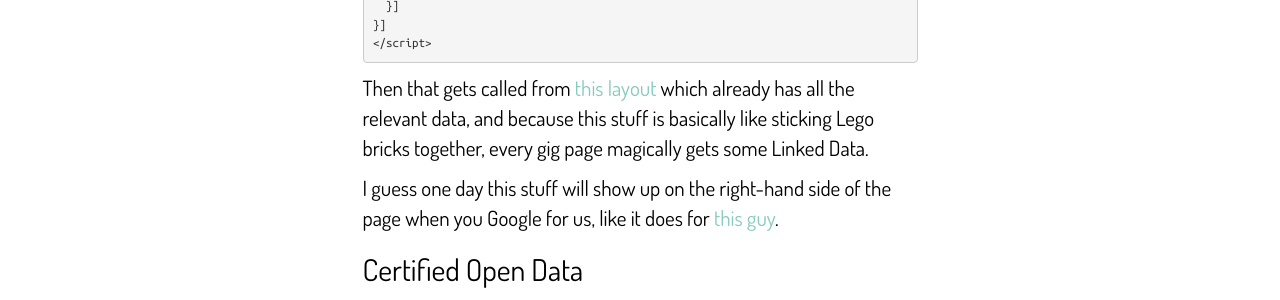
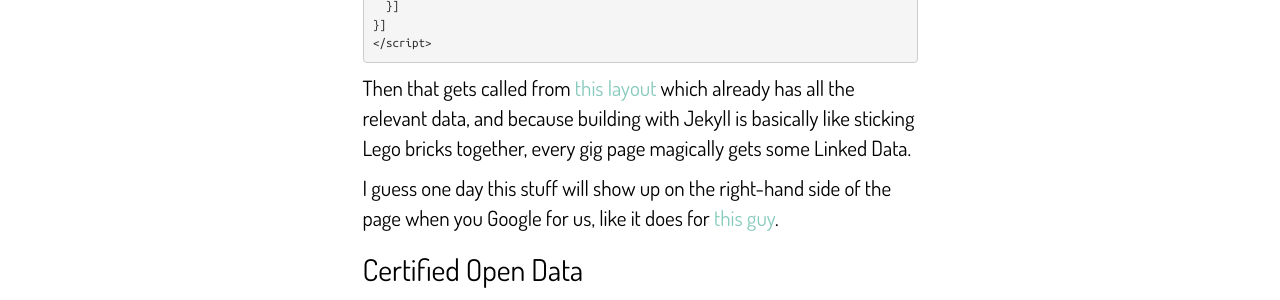
Before and after one commit to rawfunkmaharishi/rawfunkmaharishi.github.io, a Jekyll site: the page built from blog/_posts/2015-01-19-linking-data.md, in a window 1280 px wide. Shown: the part 1417-1717 px from the top of the page. Built offline with Jekyll 4.4.1, drawn with Linux system fonts in a browser that asks for light colours; nearby versions of some CDN libraries.

Commit message:
How to words

```diff
--- a/blog/_posts/2015-01-19-linking-data.md
+++ b/blog/_posts/2015-01-19-linking-data.md
@@ -52,7 +52,7 @@ This is a job for [yet another Jekyll *_include*](https://github.com/rawfunkmaha
     </script>
 {% endraw %}
 
-Then that gets called from [this layout](https://github.com/rawfunkmaharishi/rawfunkmaharishi.github.io/blob/master/_layouts/gig.html#L42) which already has all the relevant data, and because this stuff is basically like sticking Lego bricks together, every gig page magically gets some Linked Data.
+Then that gets called from [this layout](https://github.com/rawfunkmaharishi/rawfunkmaharishi.github.io/blob/master/_layouts/gig.html#L42) which already has all the relevant data, and because building with Jekyll is basically like sticking Lego bricks together, every gig page magically gets some Linked Data.
 
 I guess one day this stuff will show up on the right-hand side of the page when you Google for us, like it does for [this guy](https://www.google.co.uk/search?q=squarepusher).
 
```
